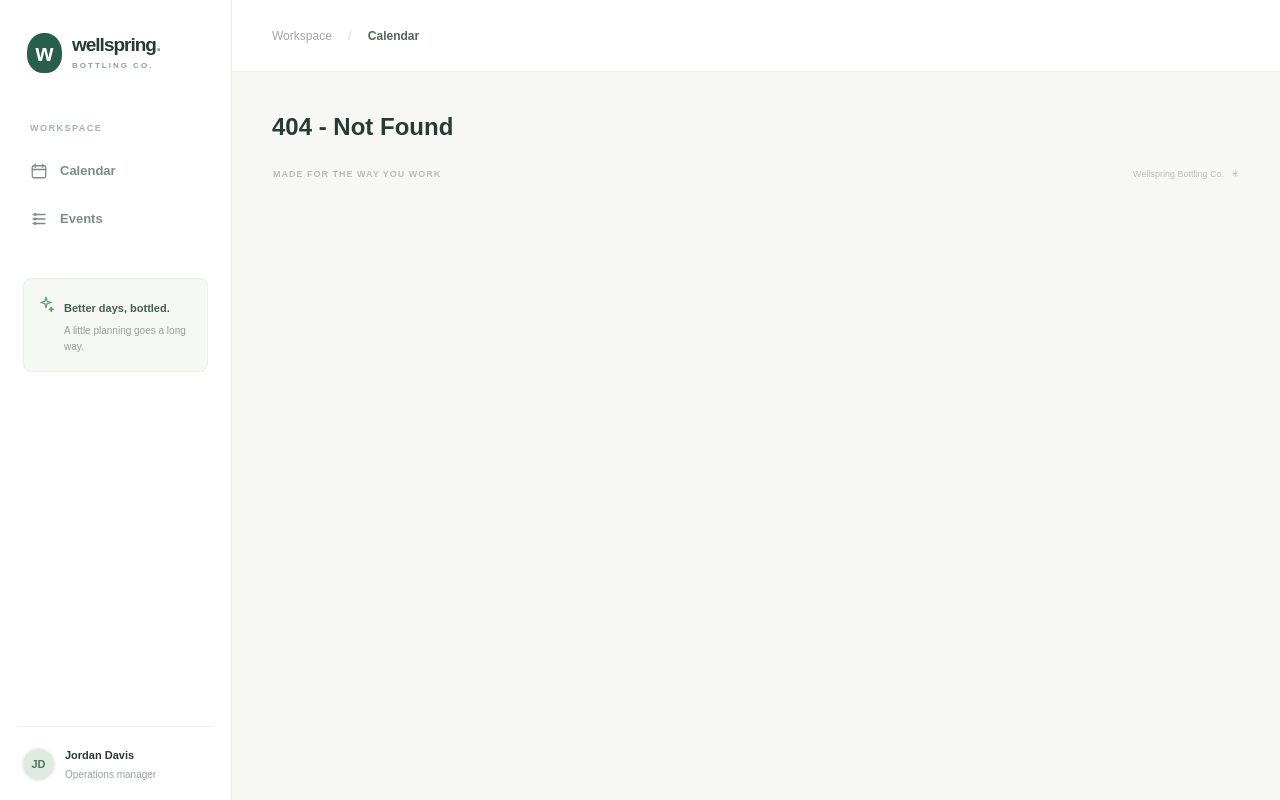
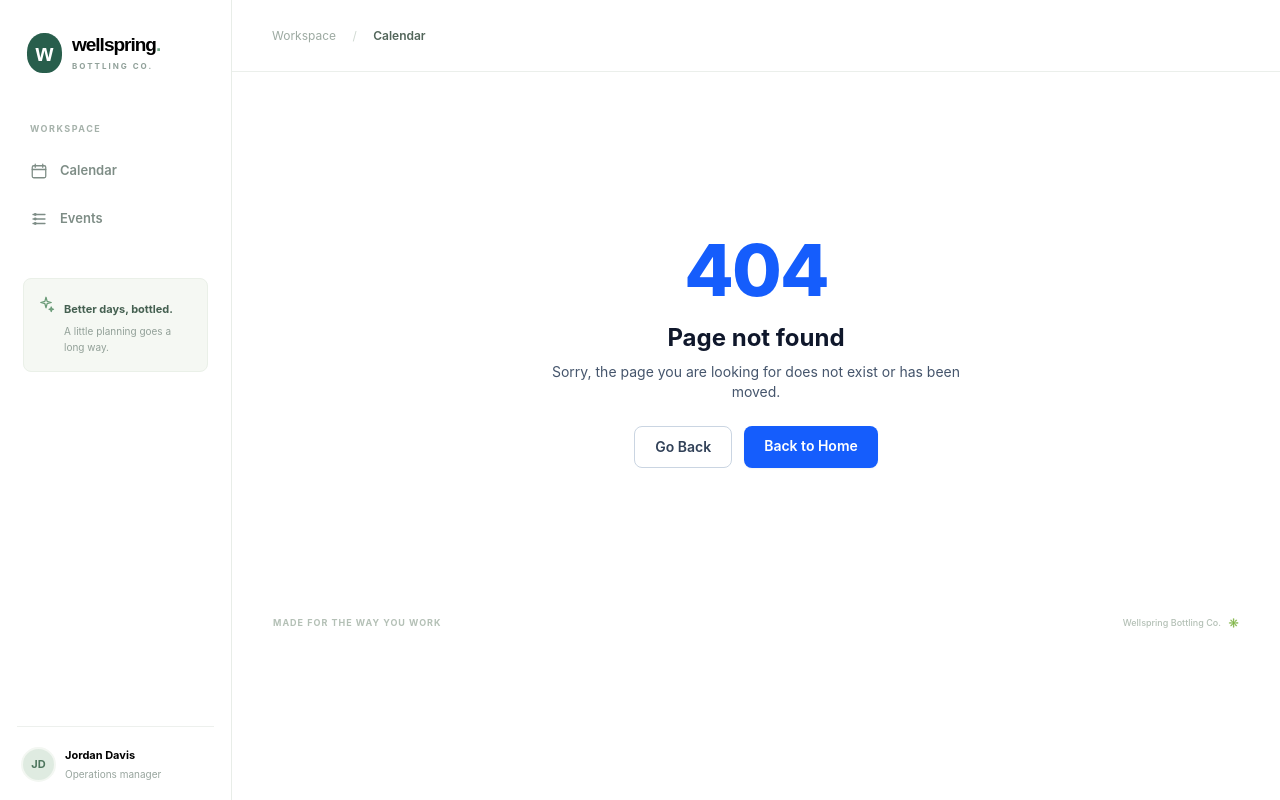
Before and after one commit to Nh-React-Obi/first-project, a React (Vite) app: page /buildYourOwn in a window 1280 px wide. Built offline with nearby package versions, Linux system fonts and the light colour scheme.

Commit message:
Enhance NotFound page with navigation options and improved layout

```diff
--- a/src/index.css
+++ b/src/index.css
@@ -1,55 +1,2 @@
 @import "tailwindcss";
 @import url("https://fonts.googleapis.com/css2?family=DM+Sans:wght@400;500;600;700&family=Manrope:wght@400;500;600;700;800&display=swap");
-
-/* body {
-  @apply bg-stone-50 text-stone-900 antialiased;
-} */
-
-
-:root {
-  font-family: "DM Sans", sans-serif;
-  color: #253b34;
-  background: #f7f8f5;
-  font-synthesis: none;
-  text-rendering: optimizeLegibility;
-  -webkit-font-smoothing: antialiased;
-}
-
-* {
-  box-sizing: border-box;
-}
-
-body {
-  margin: 0;
-  min-width: 320px;
-}
-
-button,
-input,
-select {
-  font: inherit;
-}
-
-button {
-  cursor: pointer;
-}
-
-button:focus-visible,
-input:focus-visible,
-select:focus-visible,
-a:focus-visible {
-  outline: 2px solid #61a98a;
-  outline-offset: 3px;
-}
-
-a {
-  color: inherit;
-  text-decoration: none;
-}
-
-h1,
-h2,
-h3,
-p {
-  margin: 0;
-}
--- a/src/pages/NotFound.tsx
+++ b/src/pages/NotFound.tsx
@@ -1,7 +1,32 @@
+import { Link, useNavigate } from "react-router";
+
 export function NotFound() {
+  const navigate = useNavigate();
+
   return (
-    <div>
-      <h1 className="text-2xl font-bold">404 - Not Found</h1>
+    <div className="flex min-h-[60vh] flex-col items-center justify-center text-center">
+      <p className="text-7xl font-extrabold tracking-tight text-blue-600">
+        404
+      </p>
+      <h1 className="mt-4 text-2xl font-bold text-slate-900">Page not found</h1>
+      <p className="mt-2 max-w-md text-sm text-slate-600">
+        Sorry, the page you are looking for does not exist or has been moved.
+      </p>
+      <div className="mt-6 flex flex-wrap justify-center gap-3">
+        <button
+          type="button"
+          onClick={() => navigate(-1)}
+          className="rounded-lg border border-slate-300 bg-white px-5 py-2.5 text-sm font-semibold text-slate-700 transition hover:bg-slate-50"
+        >
+          Go Back
+        </button>
+        <Link
+          to="/"
+          className="rounded-lg bg-blue-600 px-5 py-2.5 text-sm font-semibold text-white shadow-xs transition hover:bg-blue-700"
+        >
+          Back to Home
+        </Link>
+      </div>
     </div>
   );
 }
```
